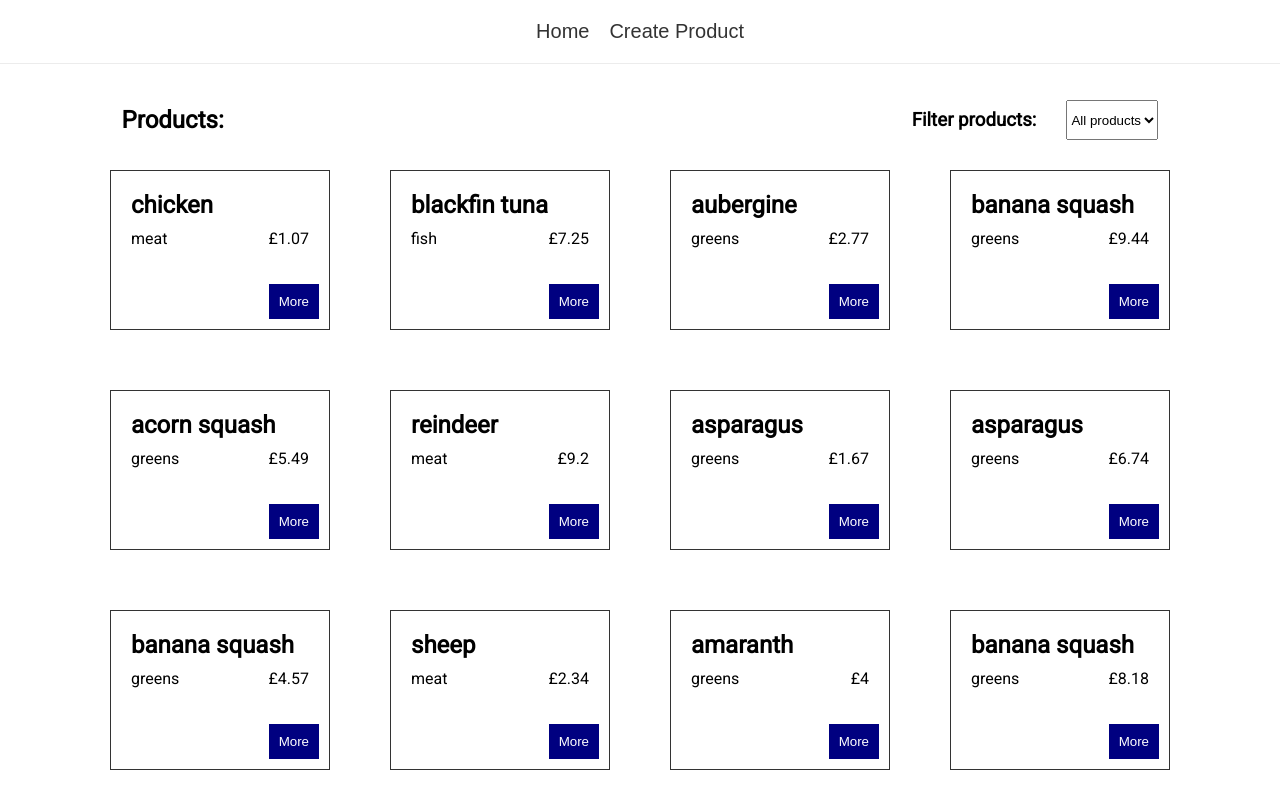
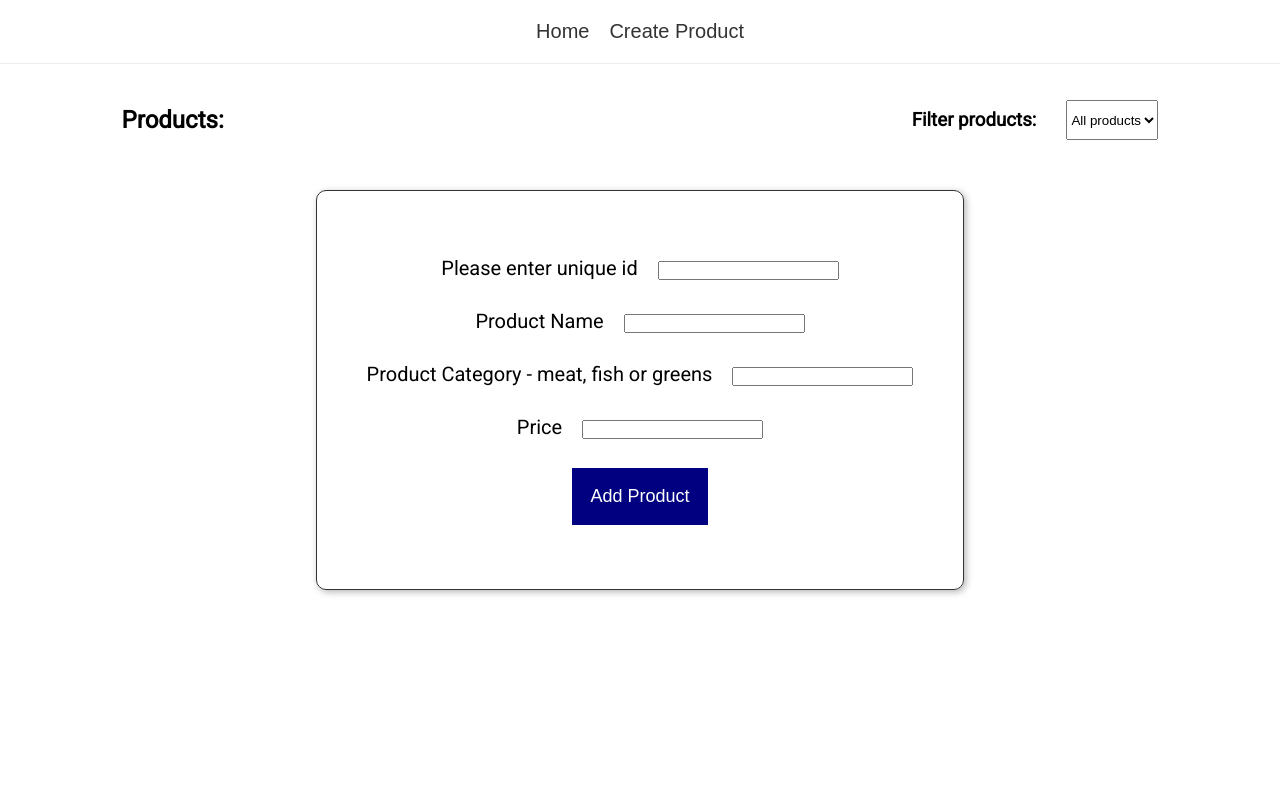
Before and after one commit to yllsson/manipulate-products-test, a React (Create React App) app: page / in a window 1280 px wide. Both pictures are taken after a click on the button "Home". Shown: the top 800 px of the page. Built offline with nearby package versions, Linux system fonts and the light colour scheme.

Commit message:
Creating and styling create product form

```diff
--- a/src/App.js
+++ b/src/App.js
@@ -6,7 +6,8 @@ import CreateProductPage from './components/CreateProductPage';
 import './styles/styles.css';
 
 function App() {
-  const [visibleProducts, setVisibleProducts] = useState(products);
+  let productsClone = [...products];
+  const [visibleProducts, setVisibleProducts] = useState(productsClone);
   const [filter, setFilter] = useState('');
   const [showProducts, setShowProducts] = useState(true);
 
@@ -25,7 +26,7 @@ function App() {
     setFilter(event.target.value);
   };
 
-  const createProduct = () => {
+  const toggleShowProducts = () => {
     if (showProducts) {
       setShowProducts(false);
     } else {
@@ -33,11 +34,30 @@ function App() {
     }
   };
 
+  const handleFormSubmit = (event) => {
+    event.preventDefault();
+
+    const newProduct = {
+      id: event.target.productId.value,
+      name: event.target.productName.value,
+      category: event.target.productCategory.value.toLowerCase(),
+      price: parseInt(event.target.productPrice.value)
+    };
+
+    visibleProducts.push(newProduct);
+
+    console.log(newProduct);
+
+    setShowProducts(true);
+  };
+
   return (
     <div className='App flex'>
       <nav className='flex'>
-        <button className='flex'>Home</button>
-        <button className='flex' onClick={createProduct}>
+        <button className='flex' onClick={toggleShowProducts}>
+          Home
+        </button>
+        <button className='flex' onClick={toggleShowProducts}>
           Create Product
         </button>
       </nav>
@@ -59,7 +79,7 @@ function App() {
         {showProducts ? (
           <List products={visibleProducts} />
         ) : (
-          <CreateProductPage />
+          <CreateProductPage onSubmit={handleFormSubmit} />
         )}
       </main>
     </div>
--- a/src/components/CreateProductPage.js
+++ b/src/components/CreateProductPage.js
@@ -1,8 +1,34 @@
-const CreateProductPage = () => {
+const CreateProductPage = ({ onSubmit }) => {
   return (
-    <form>
-      <input type='text' />
-    </form>
+    <section className='flex'>
+      <form className='createProductForm flex' onSubmit={onSubmit}>
+        <div className='formInputContainer'>
+          <label htmlFor='productId'>Please enter unique id</label>
+          <input type='text' id='productId' />
+        </div>
+
+        <div className='formInputContainer'>
+          <label htmlFor='productName'>Product Name</label>
+          <input type='text' id='productName' />
+        </div>
+
+        <div className='formInputContainer'>
+          <label htmlFor='productCategory'>
+            Product Category - meat, fish or greens
+          </label>
+          <input type='text' id='productCategory' />
+        </div>
+
+        <div className='formInputContainer'>
+          <label htmlFor='productPrice'>Price</label>
+          <input type='text' id='productPrice' />
+        </div>
+
+        <button className='blueButton' type='submit'>
+          Add Product
+        </button>
+      </form>
+    </section>
   );
 };
 
--- a/src/components/ListItem.js
+++ b/src/components/ListItem.js
@@ -6,7 +6,7 @@ const ListItem = ({ id, name, category, price }) => {
         <p>{category}</p>
         <p>{`£${price / 100}`}</p>
       </div>
-      <button className='listItemButton'>More</button>
+      <button className='blueButton listItemButton'>More</button>
     </article>
   );
 };
--- a/src/styles/styles.css
+++ b/src/styles/styles.css
@@ -86,6 +86,8 @@ main {
 }
 
 .listItem {
+  border-radius: 10px;
+  box-shadow: 2px 2px 7px rgba(0, 0, 0, 0.3);
   position: relative;
   border: 0.1rem solid #333;
   margin: 3rem;
@@ -97,6 +99,15 @@ main {
 .listItemDetails {
   justify-content: space-between;
   margin-top: 1rem;
+}
+
+.blueButton {
+  background-color: navy;
+  color: #fff;
+  border: none;
+  padding: 1rem;
+
+  cursor: pointer;
 }
 
 .listItemButton {
@@ -115,3 +126,25 @@ main {
 .listItemButton:hover {
   background-color: #2f2feb;
 }
+
+.createProductForm {
+  border: 0.1rem solid #333;
+  border-radius: 10px;
+  box-shadow: 2px 2px 7px rgba(0, 0, 0, 0.3);
+  padding: 5rem;
+  margin: 5rem;
+  height: 50vh;
+  position: relative;
+  flex-direction: column;
+  justify-content: space-around;
+}
+
+.formInputContainer label {
+  font-size: 2rem;
+  margin-right: 2rem;
+}
+
+.createProductForm button {
+  font-size: 1.8rem;
+  padding: 1.8rem;
+}
```
Also changed, not shown: 1 other file (tests, documents, lock files or other folders).
